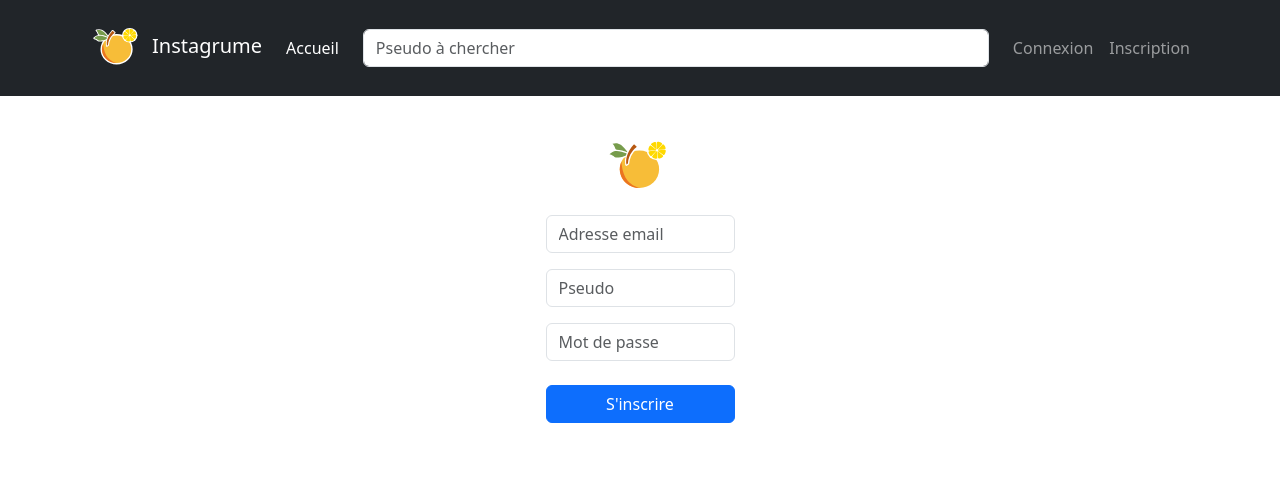
After one commit to LioznTheBun/instagrume_groupe3_client, a Symfony app: template templates/inscription.html.twig in a window 1280 px wide. The commit adds this page. Shown: the top 494 px of the page. Run offline with Twig, Linux system fonts and the light colour scheme; the template is opened without the code that fills it, so the values that code supplies are empty; some libraries are stand-ins or nearby versions.

Commit message:
Ajout connexion

```diff
--- a/src/Controller/ConnexionController.php
+++ b/src/Controller/ConnexionController.php
@@ -34,9 +34,8 @@ class ConnexionController extends AbstractController {
             $session = $request->getSession();
             $session->set('token-session', $responseObject->token);
 
-            return $this->redirect('/accueil');
+            return $this->redirect('/');
         }
-
         return $this->redirect('/login');
     }
 
--- a/templates/connexion.html.twig
+++ b/templates/connexion.html.twig
@@ -18,7 +18,7 @@
                     <img src='{{ asset("images/logo.svg") }}' class='w-50 mx-auto d-block'>
 
                     <div class='form-group'>
-                        <input type='text' class='form-control' id='identifiant' name='username' placeholder='Identifiant' required>
+                        <input type='text' class='form-control' id='email' name='email' placeholder='Email' required>
                     </div>
                     <div class='form-group mt-3'>
                         <input type='password' class='form-control' id='password' name='password' placeholder='Mot de passe' required>
--- /dev/null
+++ b/templates/inscription.html.twig
@@ -0,0 +1,26 @@
+{% extends 'base.html.twig' %}
+
+{% block title %}Inscription{% endblock %}
+
+{% block body %}
+    <div class="container-form-inscription">
+        <div class="container-md">
+            <div class="row">
+                <form method='POST' action='/inscription' class="col-lg-3 col-12 mx-auto form-inscription p-5 pt-4 mb-4">
+                    <img src='{{ asset("images/logo.svg") }}' class='w-50 mx-auto d-block'>
+
+                    <div class='form-group'>
+                        <input type='email' class='form-control' id='email' name='email' placeholder='Adresse email' required>
+                    </div>
+                    <div class='form-group mt-3'>
+                        <input type='text' class='form-control' id='pseudo' name='pseudo' placeholder='Pseudo' required>
+                    </div>
+                    <div class='form-group mt-3'>
+                        <input type='password' class='form-control' id='password' name='password' placeholder='Mot de passe' required>
+                    </div>
+                    <button type='submit' class='btn btn-primary mt-4 w-100'>S'inscrire</button>
+                </form>
+            </div>
+        </div>
+    </div>
+{% endblock %}
--- a/templates/navbar.html.twig
+++ b/templates/navbar.html.twig
@@ -42,7 +42,12 @@
 				{% endif %}
 				{% if role == NULL %}
 					<li class="nav-item">
-						<a class="nav-link d-flex align-items-center" href="/login">Connexion/Inscription</a>
+						<a class="nav-link d-flex align-items-center {{ page == 'utilisateurs' ? 'active' :'' }}" href="/login">Connexion</a>
+					</li>
+				{% endif %}
+				{% if role == NULL %}
+					<li class="nav-item">
+						<a class="nav-link d-flex align-items-center {{ page == 'inscription' ? 'active' :'' }}" href="/inscription">Inscription</a>
 					</li>
 				{% endif %}
 				{% if role != NULL %}
--- a/templates/users.html.twig
+++ b/templates/users.html.twig
@@ -43,7 +43,7 @@
 								{{ user.id }}
 							</td>
 							<td class='align-middle' scope='row'>
-								{{ user.username }}
+								{{ user.pseudo }}
 							</td>
 							<td class='align-middle' scope='row'>
 								{% if 'ROLE_ADMIN' in user.roles %}
```
Also changed, not shown: src/Controller/InscriptionController.php (added, +49 -0 lines), src/Controller/PageController.php (+15 -3 lines).
